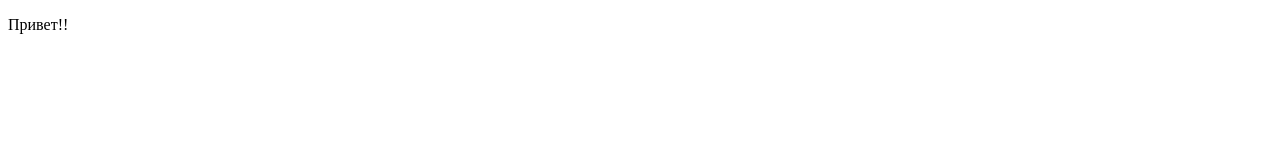
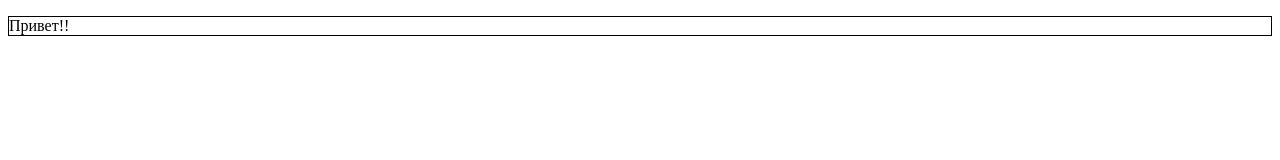
Before and after one commit to NastyaRyseva/test, a plain HTML site: page index.html in a window 1280 px wide. Drawn offline with Linux system fonts and the light colour scheme.

Commit message:
onecommit

```diff
--- a/index.html
+++ b/index.html
@@ -5,6 +5,11 @@
     <meta http-equiv="X-UA-Compatible" content="IE=edge">
     <meta name="viewport" content="width=device-width, initial-scale=1.0">
     <title>Document</title>
+    <style>
+        p{
+            border: 1px solid black;
+        }
+    </style>
 </head>
 <body>
     <p>Привет!!</p>
```
